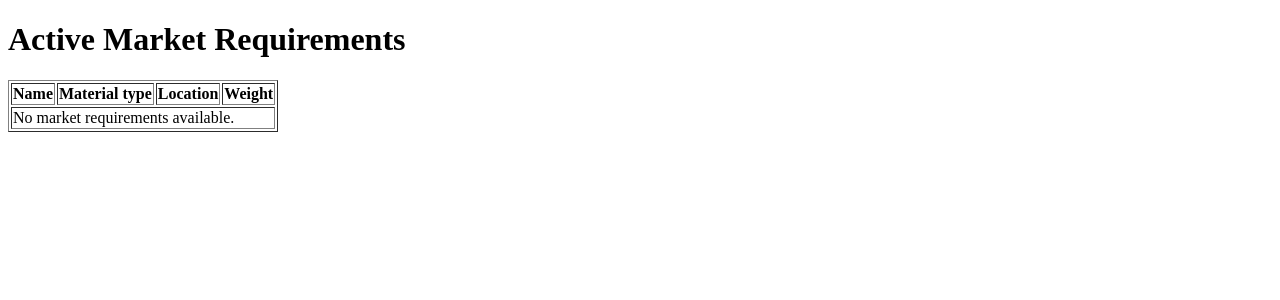
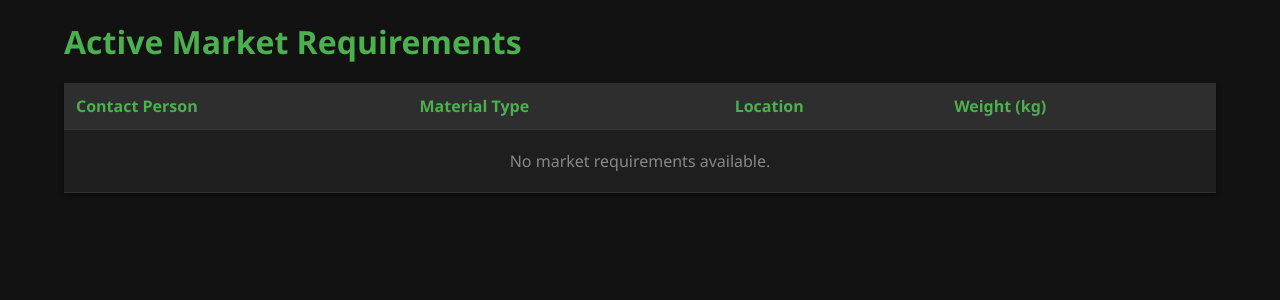
Before and after one commit to DavisWere/waste-management, a Django app: page /market/requirements/ in a window 1280 px wide. Shown: the top 300 px of the page. Run offline with Django 5.2, Linux system fonts and the light colour scheme; data that the repository does not hold is empty.

Commit message:
`Added CSS styles to collector_pickups.html and market.html templates`

```diff
--- a/templates/market.html
+++ b/templates/market.html
@@ -1,21 +1,117 @@
+{% load static %}
 <!DOCTYPE html>
 <html>
 
+
 <head>
     <title>Market Requirements</title>
+    <style>
+        /* General Styles */
+        body {
+            font-family: 'Segoe UI', Tahoma, Geneva, Verdana, sans-serif;
+            background-color: #121212;
+            color: #e0e0e0;
+            margin: 0;
+            padding: 0;
+        }
+
+        .container {
+            width: 90%;
+            margin: auto;
+            padding: 20px;
+        }
+
+        .header {
+            display: flex;
+            justify-content: space-between;
+            align-items: center;
+            margin-bottom: 20px;
+        }
+
+        .header h1 {
+            margin: 0;
+            color: #4CAF50;
+        }
+
+        /* Table Styles */
+        .data-table {
+            width: 100%;
+            border-collapse: collapse;
+            margin-bottom: 20px;
+            background-color: #1E1E1E;
+            box-shadow: 0 2px 4px rgba(0, 0, 0, 0.5);
+        }
+
+        .data-table th,
+        .data-table td {
+            padding: 12px;
+            text-align: left;
+            border-bottom: 1px solid #333;
+        }
+
+        .data-table th {
+            background-color: #2E2E2E;
+            color: #4CAF50;
+            font-weight: bold;
+        }
+
+        .data-table tr:hover {
+            background-color: rgba(76, 175, 80, 0.1);
+        }
+
+        .data-table tr:nth-child(even) {
+            background-color: #252525;
+        }
+
+        /* Empty State */
+        .data-table td[colspan] {
+            text-align: center;
+            padding: 20px;
+            color: #888;
+        }
+
+        /* Responsive */
+        @media (max-width: 768px) {
+            .container {
+                width: 95%;
+                padding: 10px;
+            }
+
+            .data-table th,
+            .data-table td {
+                padding: 8px;
+                font-size: 14px;
+            }
+        }
+
+        /* Status Indicators */
+        .active {
+            color: #4CAF50;
+        }
+
+        .pending {
+            color: #FFC107;
+        }
+
+        .expired {
+            color: #F44336;
+        }
+    </style>
 </head>
 
 <body>
+    <div class="container">
+        <div class="header">
+            <h1>Active Market Requirements</h1>
+        </div>
 
-    <h1>Active Market Requirements</h1>
-
-    <table class="data-table" border="1">
+        <table class="data-table">
             <thead>
                 <tr>
-                <th>Name</th>
-                <th>Material type</th>
+                    <th>Contact Person</th>
+                    <th>Material Type</th>
                     <th>Location</th>
-                <th>Weight</th>
+                    <th>Weight (kg)</th>
                 </tr>
             </thead>
             <tbody>
```
Also changed, not shown: other parts of templates/market.html (+2 -2 lines), templates/collector_pickups.html (+97 -9 lines), static/css/market.css (added). Lines whose indentation alone changed are shown as unchanged.
